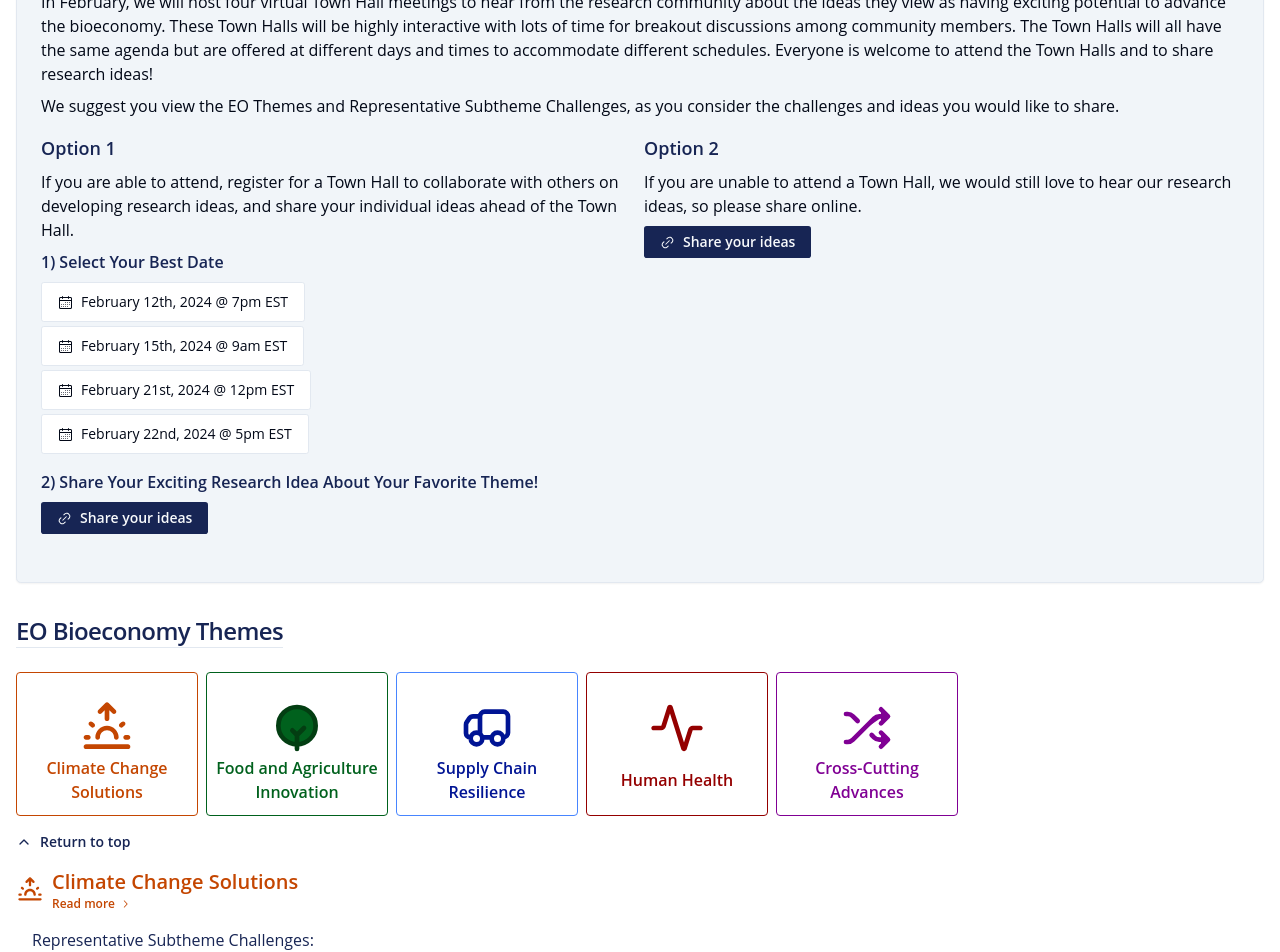
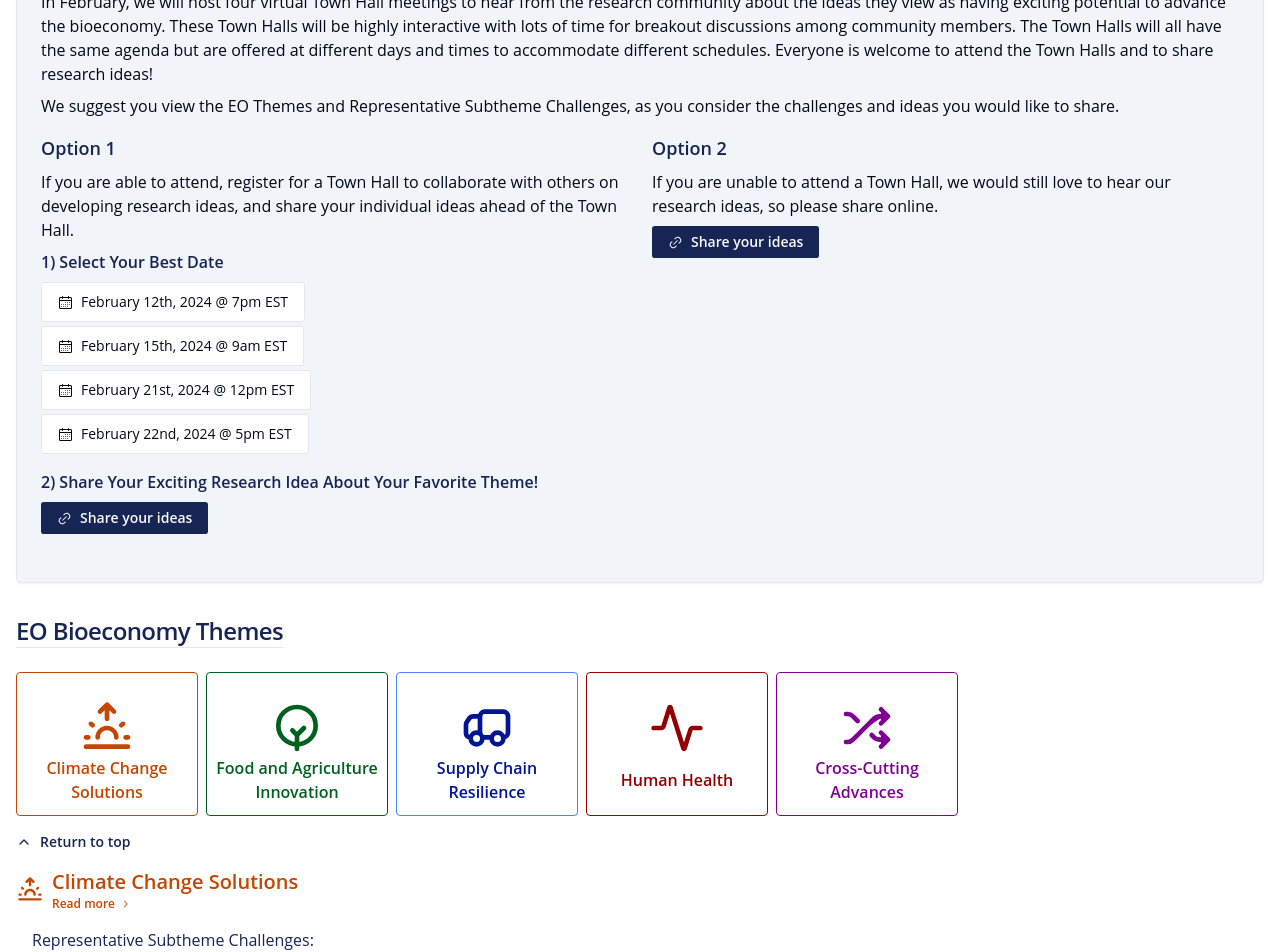
Before and after one commit to ZachStapletonJones/casa-bio, a Next.js app: page / in a window 1280 px wide. Shown: the part 740-1692 px from the top of the page. Built offline with nearby package versions, Linux system fonts and the light colour scheme.

Commit message:
changed color and gapped options

```diff
--- a/app/globals.css
+++ b/app/globals.css
@@ -31,7 +31,8 @@ div{
   stroke:#00611d;
   border-color:#199400; */
   color: #00611d;
-  stroke:#033e12;
+  stroke:#00611d;
+  /* stroke:#033e12; */
   border-color:#00611d;
 
 }
--- a/app/page.tsx
+++ b/app/page.tsx
@@ -46,7 +46,7 @@ the bioeconomy. Your input will be critical for moving CASA-Bio forward to advan
             <div>There are multiple ways to participate: Share your ideas in a virtual Town Hall and/or share your ideas online.  </div>
             <div>In February, we will host four virtual Town Hall meetings to hear from the research community about the ideas they view as having exciting potential to advance the bioeconomy. These Town Halls will be highly interactive with lots of time for breakout discussions among community members. The Town Halls will all have the same agenda but are offered at different days and times to accommodate different schedules. Everyone is welcome to attend the Town Halls and to share research ideas!   </div>
             <div>We suggest you view the EO Themes and Representative Subtheme Challenges, as you consider the challenges and ideas you would like to share. </div>
-            <div className='grid grid-cols-2 gap-4 md:gap-2 pt-2'>
+            <div className='grid grid-cols-2 gap-4 md:gap-6 pt-2'>
               <div className='md:col-span-1 col-span-2 flex flex-col gap-2'>
               <h3 className='text-primary font-semibold text-lg'>Option 1</h3>
               <div className=''>If you are able to attend, register for a Town Hall to collaborate with others on developing research ideas, and share your individual ideas ahead of the Town Hall.</div>
--- a/data/icons.tsx
+++ b/data/icons.tsx
@@ -10,7 +10,7 @@ function IconData({id, className}:{id:number, className:string}) {
         </svg>
         )
         case 2: return(
-<svg className={className} viewBox="0 0 24 24" xmlns="http://www.w3.org/2000/svg">
+<svg className={className} fillOpacity={0} viewBox="0 0 24 24" xmlns="http://www.w3.org/2000/svg">
 <desc>Food and Agriculture Innovation Logo</desc>
 <path d="M12 21V15M12 15L10 13M12 15L15 12M20 11C20 15.4183 16.4183 19 12 19C7.58172 19 4 15.4183 4 11C4 6.58172 7.58172 3 12 3C16.4183 3 20 6.58172 20 11Z" stroke={className} strokeWidth="2" strokeLinecap="round" strokeLinejoin="round"/>
 </svg>
```
